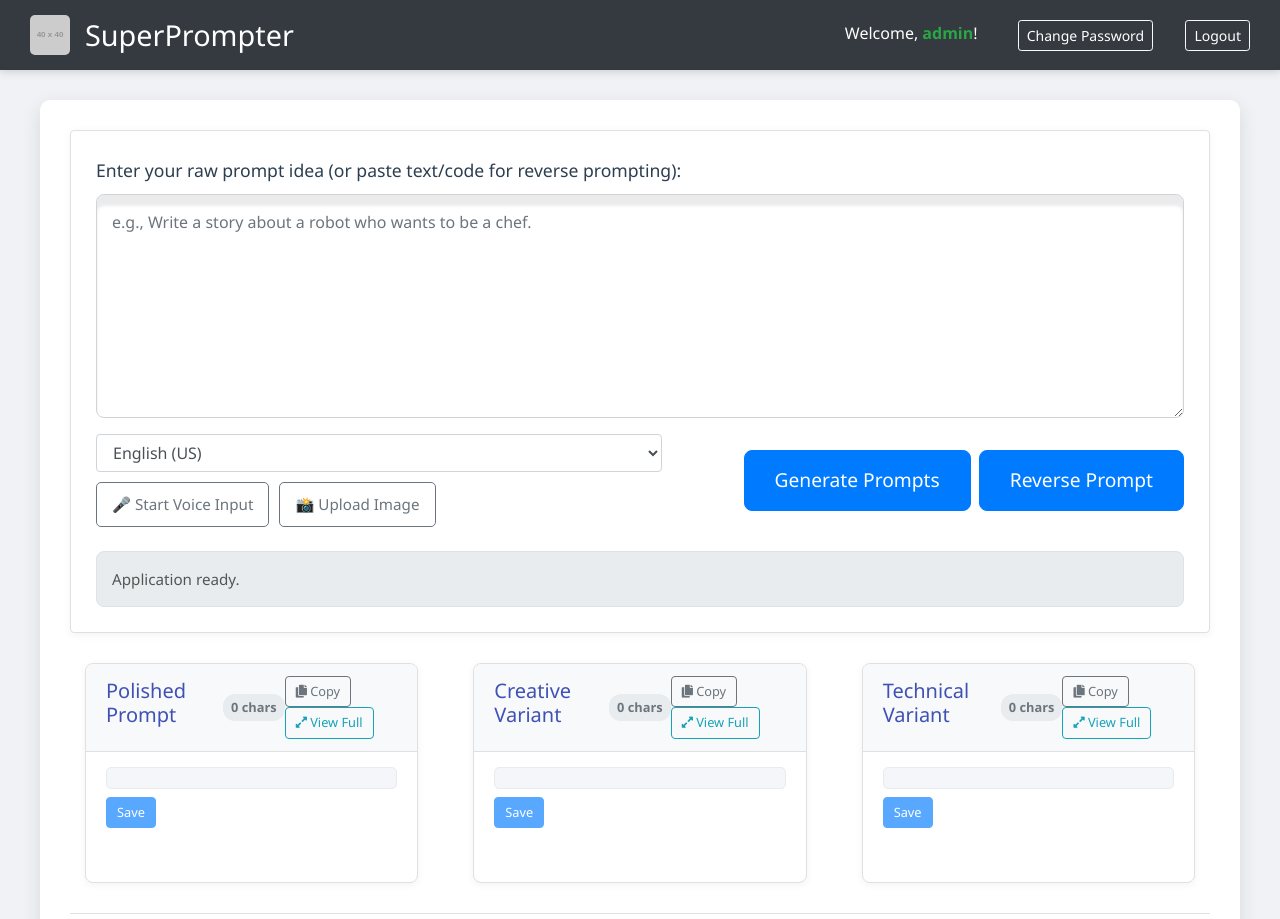
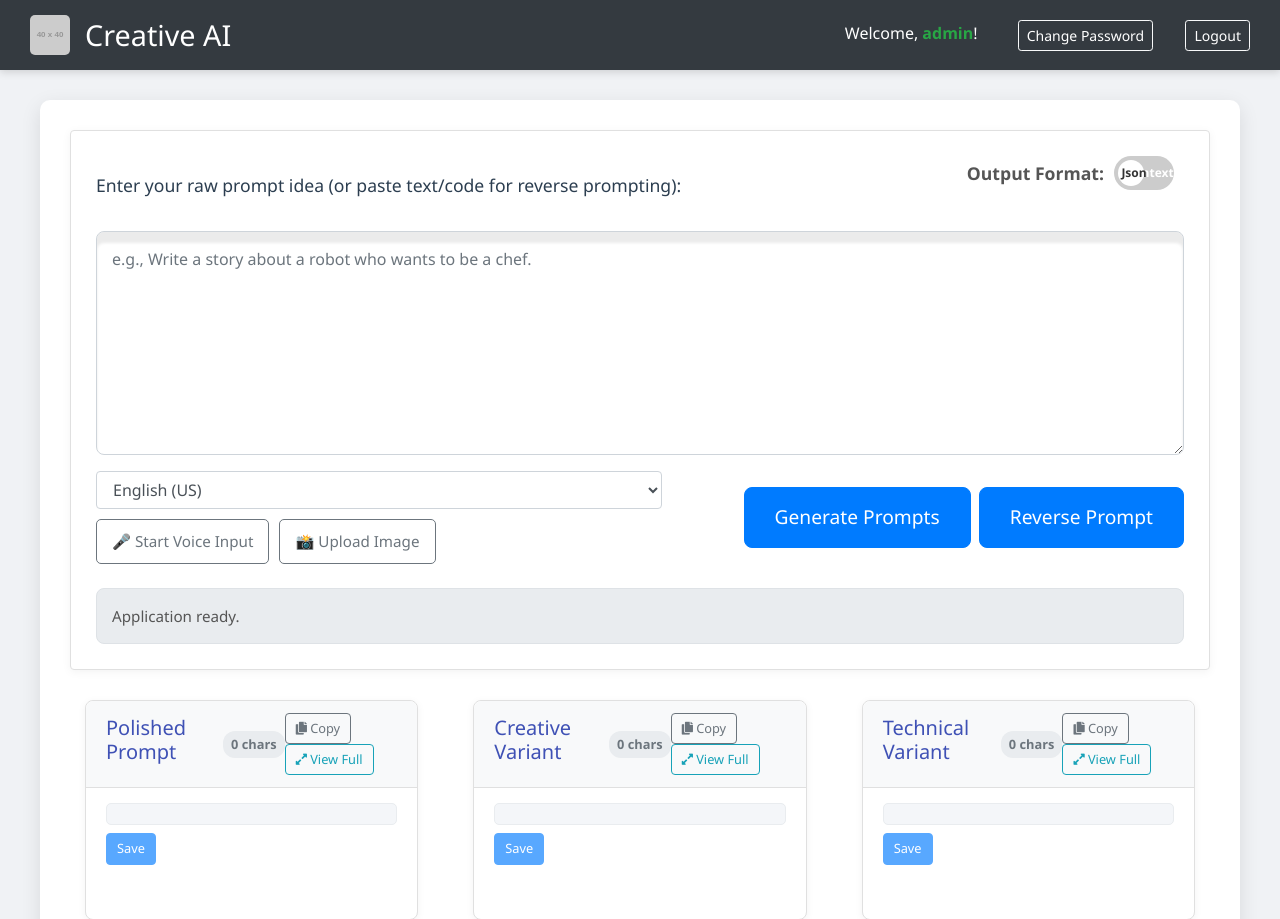
Before and after one commit to simpdatasush/prompts_testing, a Flask app: page /app_home in a window 1280 px wide. Shown: the top 919 px of the page. Run offline with Flask 3, Linux system fonts and the light colour scheme; a user stored in the database is signed in; grey boxes labelled with a size stand in for pictures from a placeholder-image service; data that the repository does not hold is empty; some libraries are stand-ins or nearby versions.

Commit message:
Update index.html

```diff
--- a/templates/index.html
+++ b/templates/index.html
@@ -3,17 +3,17 @@
 <head>
   <meta charset="UTF-8">
   <meta name="viewport" content="width=device-width, initial-scale=1.0">
-   <title>AI Prompt Generator</title>
+  <title>AI Prompt Generator - Home</title>
   <!-- Bootstrap CSS for modern styling -->
   <link rel="stylesheet" href="https://stackpath.bootstrapcdn.com/bootstrap/4.5.2/css/bootstrap.min.css">
-   <!-- Font Awesome for icons -->
+  <!-- Font Awesome for icons (optional, but good for consistency) -->
   <link rel="stylesheet" href="https://cdnjs.cloudflare.com/ajax/libs/font-awesome/5.15.3/css/all.min.css">
   <style>
       body {
           font-family: 'Segoe UI', Tahoma, Geneva, Verdana, sans-serif;
           margin: 0;
           padding: 0; /* Remove body padding as main-content-wrapper will handle it */
-           background-color: #f0f2f5;
+          background-color: #f0f2f5; /* Consistent background */
           color: #333;
           line-height: 1.6;
       }
@@ -519,14 +519,127 @@
           color: #dc3545; /* Red for active timer */
           display: none; /* Hidden by default */
       }
+
+      /* Styles for the custom toggle switch */
+      .toggle-switch-container {
+          display: flex;
+          align-items: center;
+          justify-content: flex-end; /* Align to the right */
+          margin-bottom: 15px;
+          font-weight: bold;
+      }
+
+      .toggle-switch-container label {
+          margin-right: 10px;
+          color: #555;
+      }
+
+      .toggle-switch {
+          position: relative;
+          display: inline-block;
+          width: 60px;
+          height: 34px;
+      }
+
+      .toggle-switch input {
+          opacity: 0;
+          width: 0;
+          height: 0;
+      }
+
+      .slider {
+          position: absolute;
+          cursor: pointer;
+          top: 0;
+          left: 0;
+          right: 0;
+          bottom: 0;
+          background-color: #ccc;
+          -webkit-transition: .4s;
+          transition: .4s;
+          border-radius: 34px;
+      }
+
+      .slider:before {
+          position: absolute;
+          content: "";
+          height: 26px;
+          width: 26px;
+          left: 4px;
+          bottom: 4px;
+          background-color: white;
+          -webkit-transition: .4s;
+          transition: .4s;
+          border-radius: 50%;
+      }
+
+      input:checked + .slider {
+          background-color: #2196F3;
+      }
+
+      input:focus + .slider {
+          box-shadow: 0 0 1px #2196F3;
+      }
+
+      input:checked + .slider:before {
+          -webkit-transform: translateX(26px);
+          -ms-transform: translateX(26px);
+          transform: translateX(26px);
+      }
+
+      /* Round sliders */
+      .slider.round {
+          border-radius: 34px;
+      }
+
+      .slider.round:before {
+          border-radius: 50%;
+      }
+
+      .toggle-text {
+          position: absolute;
+          color: white;
+          font-size: 12px;
+          font-weight: bold;
+          line-height: 34px;
+          text-align: center;
+          width: 100%;
+          user-select: none; /* Prevent text selection */
+      }
+
+      .toggle-text.contextual {
+          left: 10px; /* Position for "Contextual" text */
+          color: #333; /* Darker text when not active */
+      }
+
+      .toggle-text.json {
+          right: 10px; /* Position for "JSON" text */
+          color: #333; /* Darker text when not active */
+      }
+
+      input:checked + .slider .toggle-text.contextual {
+          color: white; /* White text when active */
+      }
+
+      input:checked + .slider .toggle-text.json {
+          color: white; /* White text when active */
+      }
+
+      input:not(:checked) + .slider .toggle-text.contextual {
+          color: white; /* White text when active */
+      }
+
+      input:not(:checked) + .slider .toggle-text.json {
+          color: #333; /* Darker text when not active */
+      }
   </style>
 </head>
 <body>
     <header class="app-header">
         <div class="logo-section">
             <!-- Placeholder for a logo image. You can replace this with an actual image. -->
-            <img src="https://placehold.co/40x40/007bff/ffffff?text=AI" alt="SuperPrompter Logo" class="app-logo">
-            <h1>SuperPrompter</h1>
+            <img src="https://placehold.co/40x40/007bff/ffffff?text=AI" alt="Creative AI Logo" class="app-logo">
+            <h1>Creative AI</h1>
         </div>
         <div class="auth-section">
             {% if current_user.is_authenticated %}
@@ -556,7 +669,20 @@
             <div class="card-body">
                 <!-- START: Wrapped content in form tag -->
                 <form id="promptForm">
-                    <label for="prompt_input" class="form-label">Enter your raw prompt idea (or paste text/code for reverse prompting):</label>
+                    <div class="d-flex justify-content-between align-items-center mb-3">
+                        <label for="prompt_input" class="form-label mb-0">Enter your raw prompt idea (or paste text/code for reverse prompting):</label>
+                        <!-- Toggle Switch for Output Format Mode -->
+                        <div class="toggle-switch-container">
+                            <label for="promptModeToggle">Output Format:</label>
+                            <label class="toggle-switch">
+                                <input type="checkbox" id="promptModeToggle">
+                                <span class="slider round">
+                                    <span class="toggle-text contextual">Contextual</span>
+                                    <span class="toggle-text json">Json</span>
+                                </span>
+                            </label>
+                        </div>
+                    </div>
                     <textarea id="prompt_input" name="prompt_input" class="form-control" rows="8" placeholder="e.g., Write a story about a robot who wants to be a chef."></textarea>
 
                     <div class="d-flex justify-content-between align-items-center mt-3 flex-wrap">
@@ -771,7 +897,7 @@
                "no_input_provided": "Para habilitar la generación de indicaciones, por favor, comparta su entrada primero.", // NEW message
                "api_key_not_configured": "La clave API de Gemini no está configurada o el modelo de IA no se pudo inicializar.",
                "image_processing": "🖼️ Procesando imagen y extrayendo texto...",
-               "image_success":  "✅ Texto extraído de la imagen. Haga clic en \"Generar Indicaciones\" para afinar." ,
+               "image_success":  "✅ Texto extraído de la imagen. Haga clic en \"Générer les invites\" para afinar." ,
                "image_error":  "❌ Error de procesamiento de imagen:" ,
                "no_image_selected":  "❗ Por favor, seleccione un archivo de imagen primero." ,
                "copy_success":  "✅ Indicación copiada al portapapeles." ,
@@ -780,7 +906,7 @@
            "fr-FR": {
                "application_ready": "Application prête.",
                "generating": "🚀 Génération des invites et variantes...",
-               "reverse_prompting": "🧠 Inférence de l'invite à partir du texte/code...",
+               "reverse_prompting": "🧠 Inférence de l'invite à partir du texto/código...",
                "voice_not_supported": "Avertissement: Votre navigateur ne prend pas en charge l'API vocale para la saisie vocale.",
                "listening": "🗣️ À l'écoute (Français). Parlez maintenant.",
                "voice_captured":  "✅ Saisie vocale capturée. Cliquez sur \"Générer les invites\"." ,
@@ -797,11 +923,11 @@
                "generation_complete":  "✨ Toutes les tâches de génération d'invites terminées." ,
                "reverse_prompt_complete": "✨ Invite inverse inférée avec succès.",
                "no_input_provided": "Pour activer la génération d'invites, veuillez d'abord partager votre saisie.", // NEW message
-               "api_key_not_configured": "La clé API Gemini n'est pas configurée ou le modèle d'IA n'a pas pu être initialiser.",
+               "api_key_not_configured": "La clé API de Gemini n'est pas configurée ou le modèle d'IA n'a pas pu être initialiser.",
                "image_processing": "🖼️ Traitement de l'image et extraction du texto...",
                "image_success":  "✅ Texto extraído de la imagen. Haga clic en \"Générer les invites\" para afiner." ,
                "image_error":  "❌ Error de procesamiento de imagen :" ,
-               "no_image_selected":  "❗ Veuillez seleccionar un archivo de imagen en primer lieu." ,
+               "no_image_selected":  "❗ Veuillez sélectionner un archivo de imagen en primer lieu." ,
                "copy_success":  "✅ Invite copiada en el portapapeles !" ,
                "copy_fail":  "❌ Échec de la copia de la invite en el portapapeles."
            },
@@ -1042,6 +1168,7 @@
 
            const promptInput = document.getElementById('prompt_input').value.trim(); // Trim whitespace
            const selectedLanguage = document.getElementById('lang_select').value;
+           const isJsonMode = document.getElementById('promptModeToggle').checked; // Get JSON mode state
 
            // Clear previous outputs and token counts
            document.getElementById('polished_output').textContent = '';
@@ -1077,6 +1204,7 @@
                const formData = new FormData();
                formData.append('prompt_input', promptInput);
                formData.append('language_code', selectedLanguage);
+               formData.append('is_json_mode', isJsonMode ? 'true' : 'false'); // Send JSON mode flag
 
                const response = await fetch('/generate', {
                    method: 'POST',
@@ -1151,6 +1279,7 @@
        reversePromptButton.addEventListener('click', async function() {
            const promptInput = document.getElementById('prompt_input').value.trim(); // Trim whitespace
            const selectedLanguage = document.getElementById('lang_select').value;
+           const isJsonMode = document.getElementById('promptModeToggle').checked; // Get JSON mode state
 
            // Clear previous outputs and token counts
            document.getElementById('polished_output').textContent = '';
@@ -1190,7 +1319,8 @@
                    },
                    body: JSON.stringify({
                        input_text: promptInput,
-                       language_code: selectedLanguage
+                       language_code: selectedLanguage,
+                       is_json_mode: isJsonMode // Send JSON mode flag
                    })
                });
 
@@ -1559,6 +1689,17 @@
            modalOverlay.classList.remove('show');
        }
        // --- END Full Context View Modal Functions ---
+
+       // Toggle Switch Logic (from previous interaction, now integrated into the old layout)
+       const promptModeToggle = document.getElementById('promptModeToggle');
+       // The prompt_input textarea is already defined globally.
+
+       // The toggle now only influences the `is_json_mode` flag sent to the backend.
+       // The input area remains the same.
+       promptModeToggle.addEventListener('change', function() {
+           // No direct UI changes to input area based on this toggle.
+           // The `is_json_mode` flag will be read when generate/reverse buttons are clicked.
+       });
    </script>
 </body>
 </html>
```
Lines whose indentation alone changed are shown as unchanged.
